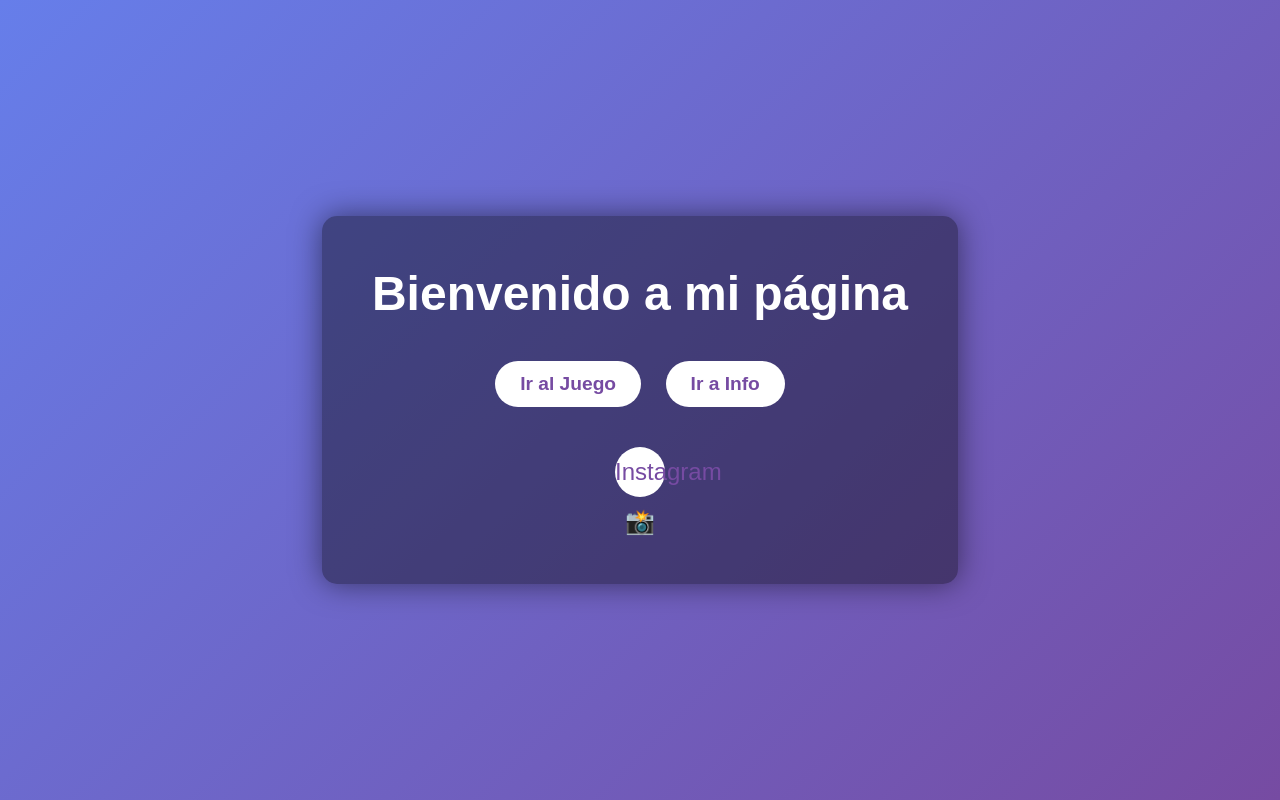
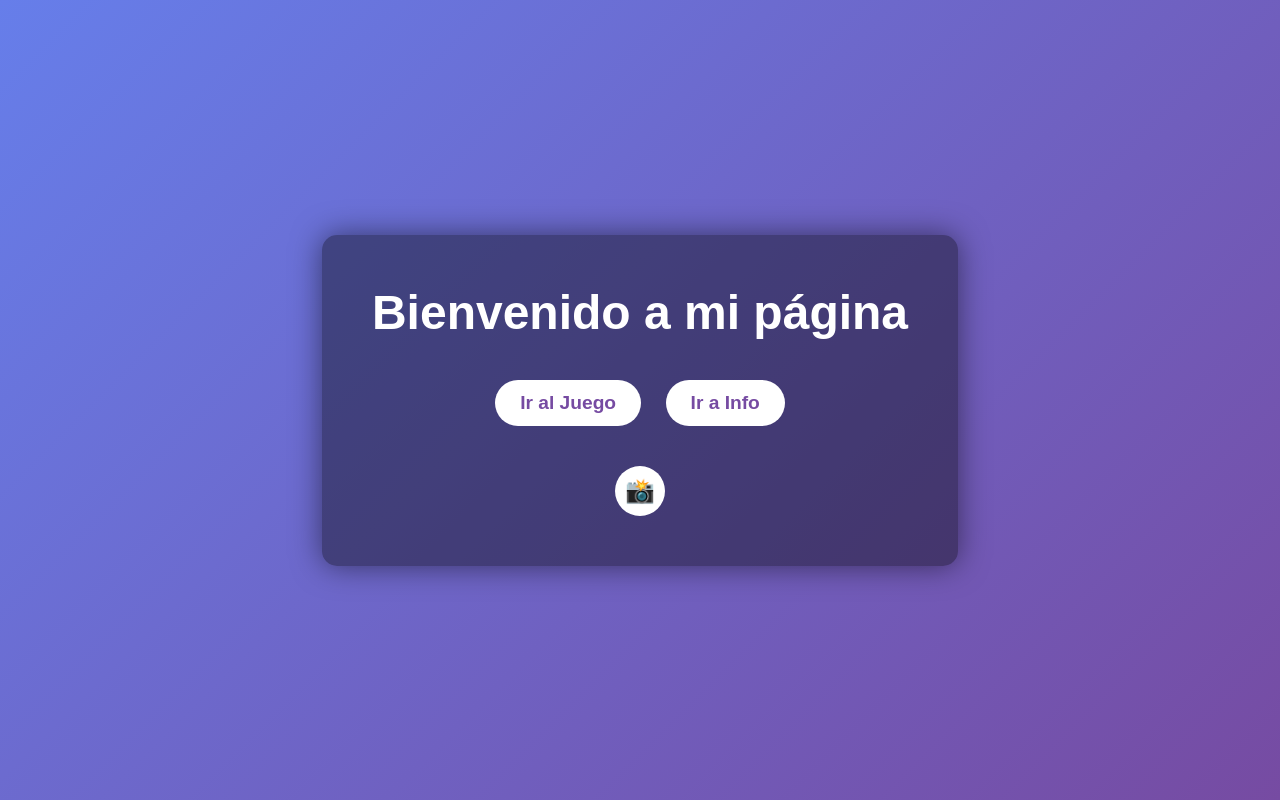
Before and after one commit to damrcp/damrcp.github.io, a plain HTML site: page index.html in a window 1280 px wide. Drawn offline with Linux system fonts and the light colour scheme.

Commit message:
Update index.html

```diff
--- a/index.html
+++ b/index.html
@@ -91,7 +91,7 @@
 
         <!-- Logo de Instagram -->
         <div class="social">
-            <a href="#" title="Instagram">Instagram📸</a>
+            <a href="#" title="Instagram">📸</a>
         </div>
     </div>
 </body>
```
